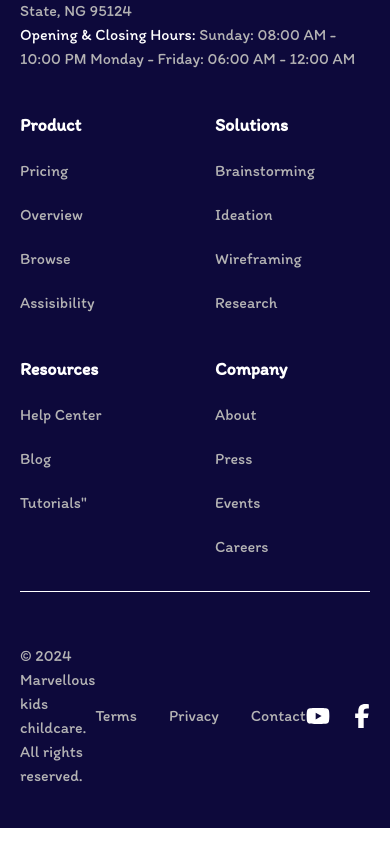
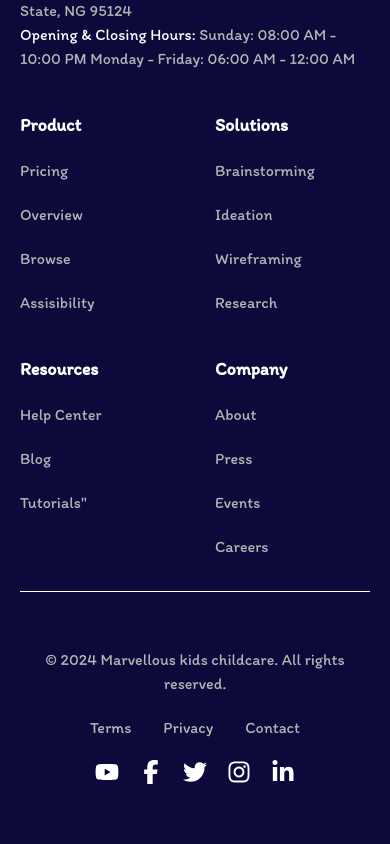
Before and after one commit to cycodedconcept/marvellouskids-ui, a Next.js app: page /why-us in a window 390 px wide. Shown: the part 6846-7690 px from the top of the page. Built offline with nearby package versions, Linux system fonts and the light colour scheme.

Commit message:
Refactor Footer layout for improved responsiveness and alignment

```diff
--- a/components/Footer.tsx
+++ b/components/Footer.tsx
@@ -99,8 +99,8 @@ const Footer = () => {
 
 				<div className="h-[0.5px] bg-white w-full" />
 
-				<div className="flex justify-between items-center mt-8">
-					<p className="py-5">&copy; 2024 Marvellous kids childcare. All rights reserved.</p>
+				<div className="flex lg:flex-row flex-col justify-between items-center mt-14 mb-10 gap-y-5">
+					<p className="text-center">&copy; 2024 Marvellous kids childcare. All rights reserved.</p>
 
 					<ul className="flex space-x-8">
 						<Link href="/">Terms</Link>
```
